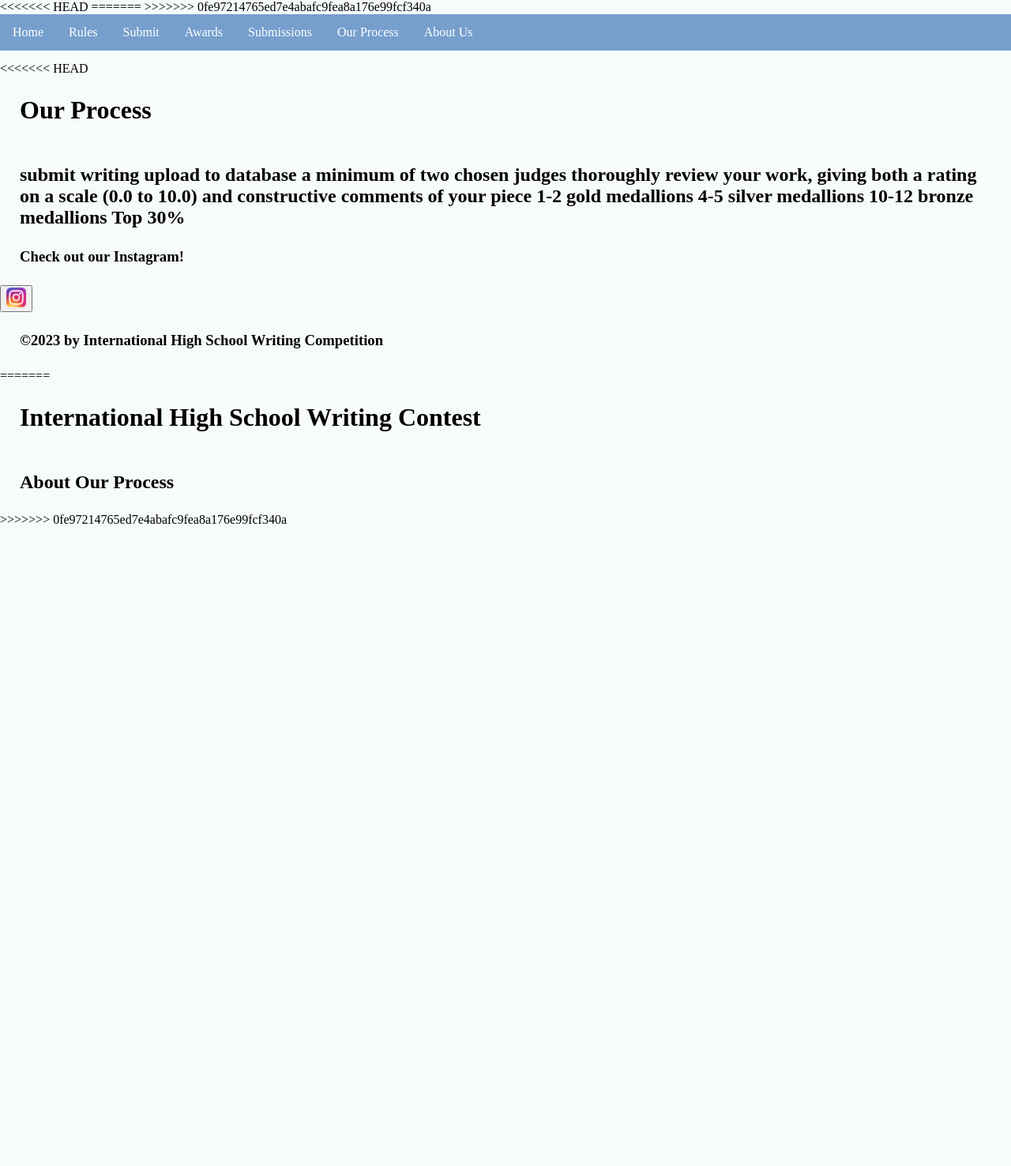
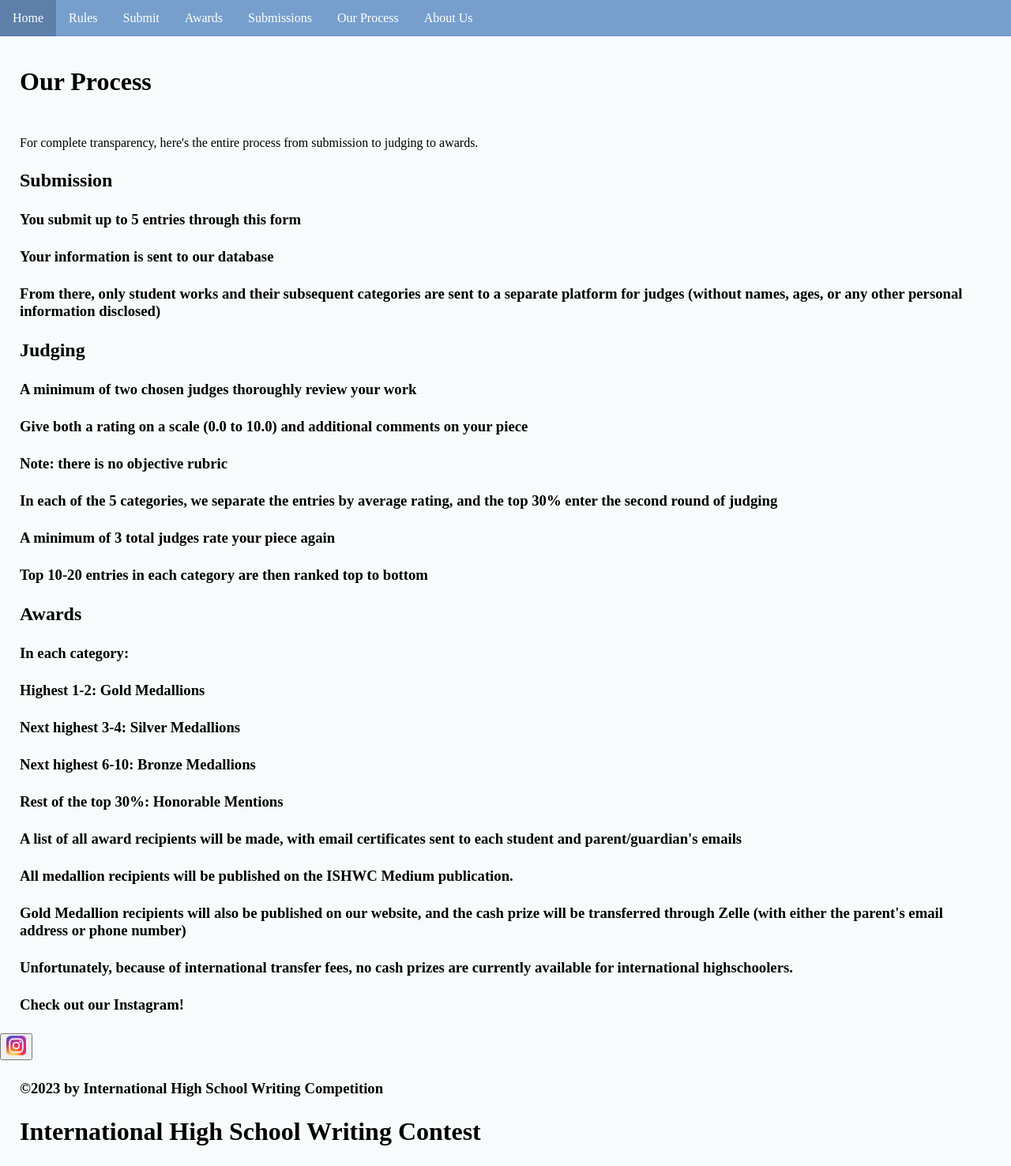
Before and after one commit to hotandhumid/ihswc-website, a Django app: template website_data/templates/process.html in a window 1280 px wide. Shown: the top 1476 px of the page at 79% size. Before the commit the page ends 800 px from the top, so only its background shows below. Run offline with Django 3.2, Linux system fonts and the light colour scheme; the template is opened without the code that fills it, so the values that code supplies are empty.

Commit message:
jack made changes

```diff
--- a/website_data/templates/awards.html
+++ b/website_data/templates/awards.html
@@ -31,7 +31,7 @@
     <h1>International High School Writing Contest</h1>
     <h1>Awards</h1>
     <h2>Gold Medallion</h2>
-    <p>Published on the IHSWC website and publication. $50 cash prize.</p>
+    <p>Published on the IHSWC website and publication. $50 cash prize (for US highschoolers).</p>
     <h2>Silver Medallion</h2>
     <p>Published on the IHSWC publication.</p>
     <h2>Bronze Medallion</h2>
--- a/website_data/templates/index.html
+++ b/website_data/templates/index.html
@@ -6,7 +6,6 @@
     <meta charset="UTF-8" />
     <meta name="viewport" content="width=device-width, initial-scale=1.0" />
     <title>International High School Writing Contest</title>
-<<<<<<< HEAD
     <link rel="stylesheet" href="style.css" />
     <style>
         img {
@@ -14,9 +13,7 @@
           height: auto;
         }
     </style>
-=======
     <link rel="stylesheet" href="../static/style.css" />
->>>>>>> 0fe97214765ed7e4abafc9fea8a176e99fcf340a
 </head>
 <body>
     <nav>
@@ -32,10 +29,7 @@
     </nav>
     <h1>International High School Writing Contest </h1>
     <h1>2023 International High School Writing Contest Application Now Open</h1>
-<<<<<<< HEAD
     <button><a href="submit.html">Submit Now</a></button>
-=======
->>>>>>> 0fe97214765ed7e4abafc9fea8a176e99fcf340a
     <h2>The International High School Writing Contest is an annual analytical and creative writing competition for all high school students eager to share their work. The competition recognizes creativity and excellence in 5 nm, categories: Short Story, Flash Fiction, Poetry, Critical Essay, and Dramatic Script.
         All students' works will be read through and analyzed by multiple approved judges, with actual feedback returned alongside all entries.
         There are no entry fees. All high school students are invited to particpate.
--- a/website_data/templates/process.html
+++ b/website_data/templates/process.html
@@ -4,16 +4,13 @@
 
 <head>
     <title>International High School Writing Contest</title>
-<<<<<<< HEAD
     <style>
         img {
           max-width: 25px;
           height: auto;
         }
     </style>
-=======
     <link rel="stylesheet" href="../static/style.css" />
->>>>>>> 0fe97214765ed7e4abafc9fea8a176e99fcf340a
 </head>
 
 <body>
@@ -28,29 +25,38 @@
             <li><a href="/about">About Us</a></li>
         </ul>
     </nav>
-<<<<<<< HEAD
     <h1>Our Process</h1>
-    <p></p>
-    <h2>
-        submit writing
-        upload to database
-        a minimum of two chosen judges thoroughly review your work, giving both a rating on a scale (0.0 to 10.0) and constructive comments of your piece
-        1-2 gold medallions
-        4-5 silver medallions
-        10-12 bronze medallions
-        Top 30%
+    <p>For complete transparency, here's the entire process from submission to judging to awards. </p>
+    <h2>Submission</h2>
+        <h3>You submit up to 5 entries through <link>this form</link></h3>
+        <h3>Your information is sent to our database</h3>
+        <h3>From there, only student works and their subsequent categories are sent to a separate platform for judges (without names, ages, or any other personal information disclosed)</h3>
+    <h2>Judging</h2>
+        <h3>A minimum of two chosen judges thoroughly review your work</h3>
+        <h3>Give both a rating on a scale (0.0 to 10.0) and additional comments on your piece</h3>
+        <h3>Note: there is no objective rubric</h3>
+        <h3>In each of the 5 categories, we separate the entries by average rating, and the top 30% enter the second round of judging</h3>
+        <h3>A minimum of 3 total judges rate your piece again</h3>
+        <h3>Top 10-20 entries in each category are then ranked top to bottom</h3>
+    <h2>Awards</h2>
+        <h3>In each category:</h3>
+        <h3>Highest 1-2: Gold Medallions</h3>
+        <h3>Next highest 3-4: Silver Medallions</h3>
+        <h3>Next highest 6-10: Bronze Medallions</h3>
+        <h3>Rest of the top 30%: Honorable Mentions</h3>
+        <h3>A list of all award recipients will be made, with email certificates sent to each student and parent/guardian's emails</h3>
+        <h3>All medallion recipients will be published on the ISHWC Medium publication.</h3>
+        <h3>Gold Medallion recipients will also be published on our website, and the cash prize will be transferred through Zelle (with either the parent's email address or phone number)</h3>
+        <h3>Unfortunately, because of international transfer fees, no cash prizes are currently available for international highschoolers.</h3>
 
-    </h2>
     <h3>Check out our Instagram!</h3>
     <button onclick="window.location.href='https://www.instagram.com/highschool.writing/'">
         <img src="instagram_logo.png" ></button>
 
     <h3>©2023 by International High School Writing Competition</h3>
-=======
     <h1>International High School Writing Contest</h1>
     <!-- Additional content for the Our Process page -->
     <h2>About Our Process</h2>
->>>>>>> 0fe97214765ed7e4abafc9fea8a176e99fcf340a
 </body>
 
 </html>
```
